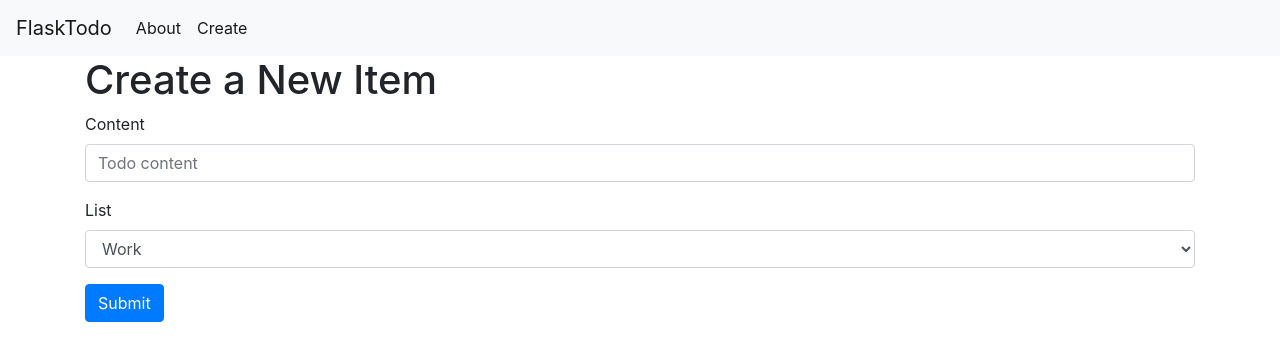
After one commit to faginr/SQL1, a Flask app: page /create/ in a window 1280 px wide. The commit adds this page. Shown: the top 361 px of the page. Run offline with Flask 2, Linux system fonts and the light colour scheme; data comes from the database, SQL or seed files in the repository; both versions use the stored data as it was after the commit; some libraries are stand-ins or nearby versions.

Commit message:
Finished tutorial

```diff
--- a/app.py
+++ b/app.py
@@ -4,7 +4,7 @@ from flask import Flask, render_template, redirect, request, flash, url_for
 
 def get_db_connection():
     conn = sqlite3.connect('database.db')
-    conn.row_factory = sqlite3.Row
+    conn.row_factory = sqlite3.Row #name based access to columns
     return conn
 
 app = Flask(__name__)
@@ -14,6 +14,9 @@ app.config['SECRET_KEY'] = 'NalaBear26!'
 def index():
     conn = get_db_connection()
     todos = conn.execute('SELECT i.content, l.title FROM items i JOIN lists l ON i.list_id = l.id ORDER BY l.title;').fetchall()
+    # Get content of item and title of the list it belongs to
+    # by joining both items and lists tables. Match list_id from items
+    # table to id in lists table
 
     lists = {}
     print(todos)
@@ -26,3 +29,27 @@ def index():
 
     conn.close()
     return render_template('index.html', lists = lists)
+
+@app.route('/create/', methods=('GET','POST'))
+def create():
+    conn = get_db_connection()
+
+    if request.method == 'POST':
+        content = request.form['content']
+        list_title = request.form['list']
+
+        if not content:
+            flash('Content is required')
+            return redirect(url_for('index'))
+
+        list_id = conn.execute('SELECT id FROM lists WHERE title = (?);', (list_title,)).fetchone()['id'] # get list id from provided title
+        conn.execute('INSERT INTO items (content, list_id) VALUES (?,?)', (content, list_id)) # insert new todo item into items table
+
+        conn.commit()
+        conn.close()
+        return redirect(url_for('index'))
+
+    lists = conn.execute('SELECT title FROM lists;').fetchall()
+
+    conn.close()
+    return render_template('create.html', lists=lists)
--- a/list_example.py
+++ b/list_example.py
@@ -6,6 +6,10 @@ todos = conn.execute('SELECT i.content, l.title FROM items i JOIN lists l ON i.l
 
 lists = {}
 
+# groupby will go through each item in the todos variable
+# which is everything returned from the sql select
+# k is list titles
+# g is the group that contains the to-do items of each list title.
 for k,g in groupby(todos, key=lambda t: t['title']):
     lists[k] = list(g)
 
--- a/templates/base.html
+++ b/templates/base.html
@@ -22,10 +22,16 @@
             <li class="nav-item active">
                 <a class="nav-link" href="#">About</a>
             </li>
+            <li class="nav-item active">
+                <a class="nav-link" href="{{url_for('create')}}">Create</a>
+            </li>
             </ul>
         </div>
     </nav>
     <div class="container">
+        {% for message in get_flashed_messages() %}
+            <div class="alert alert-danger">{{ message }}</div>
+        {% endfor %}
         {% block content %} {% endblock %}
     </div>
 
--- /dev/null
+++ b/templates/create.html
@@ -0,0 +1,34 @@
+{% extends 'base.html' %}
+
+{% block content %}
+<h1>{% block title %} Create a New Item {% endblock %}</h1>
+
+<form method="post">
+    <div class="form-group">
+        <label for="content">Content</label>
+        <input type="text" name="content"
+               placeholder="Todo content" class="form-control"
+               value="{{ request.form['content'] }}"></input>
+    </div>
+
+    <div class="form-group">
+        <label for="list">List</label>
+        <select class="form-control" name="list">
+            {% for list in lists %}
+                {% if list['title'] == request.form['list'] %}
+                    <option value="{{ request.form['list'] }}" selected>
+                        {{ request.form['list'] }}
+                    </option>
+                {% else %}
+                    <option value="{{ list['title'] }}">
+                        {{ list['title'] }}
+                    </option>
+                {% endif %}
+            {% endfor %}
+        </select>
+    </div>
+    <div class="form-group">
+        <button type="submit" class="btn btn-primary">Submit</button>
+    </div>
+</form>
+{% endblock %}
```
Also changed, not shown: database.db.
